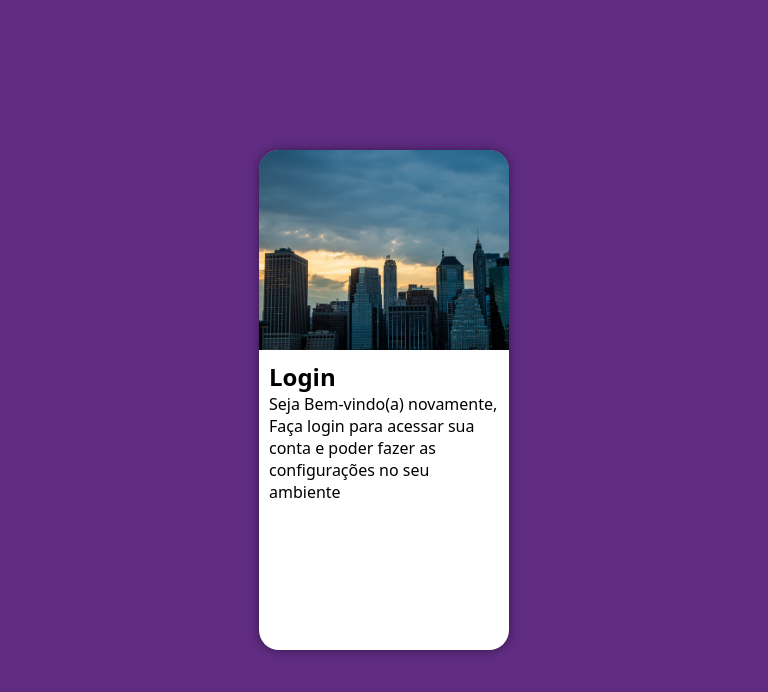
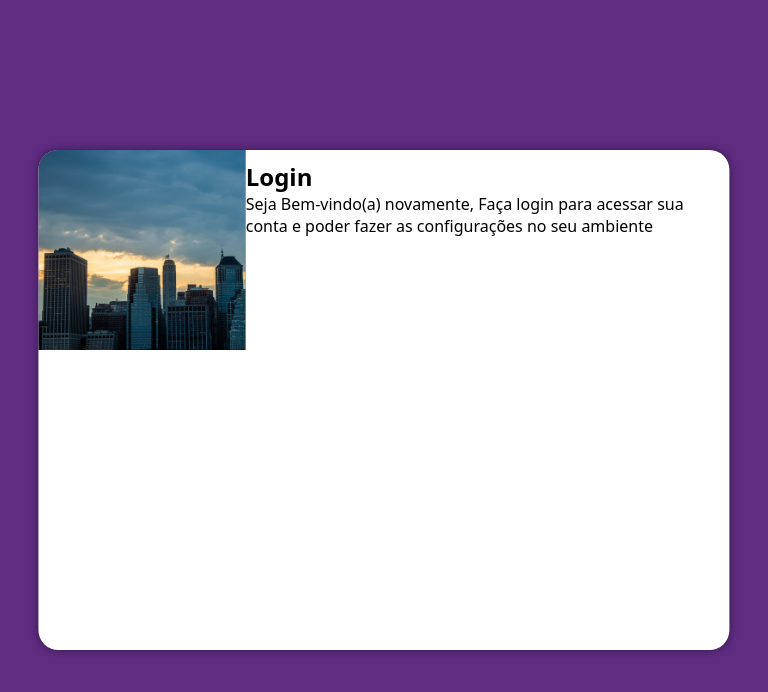
Before and after one commit to KayanMeloCoutinho/projeto-login, a plain HTML site: page index.html in a window 768 px wide. Drawn offline with Linux system fonts and the light colour scheme.

Commit message:
Teste não atualizado

```diff
--- /dev/null
+++ b/estilos/media-query.css
@@ -0,0 +1,12 @@
+@charset "UTF-8";
+
+@media screen and (min-width: 768px) and (max-width: 992px) {
+    section#login{
+        width: 90vw;
+    }
+
+    section#login > div#imagem{
+        float: left;
+        width: 30%;
+    }
+}
--- a/index.html
+++ b/index.html
@@ -4,6 +4,7 @@
     <meta charset="UTF-8">
     <meta name="viewport" content="width=device-width, initial-scale=1.0">
     <link rel="stylesheet" href="estilos/style.css">
+    <link rel="stylesheet" href="estilos/media-query.css">
     <title>Projeto Login</title>
 </head>
 <body>
```
